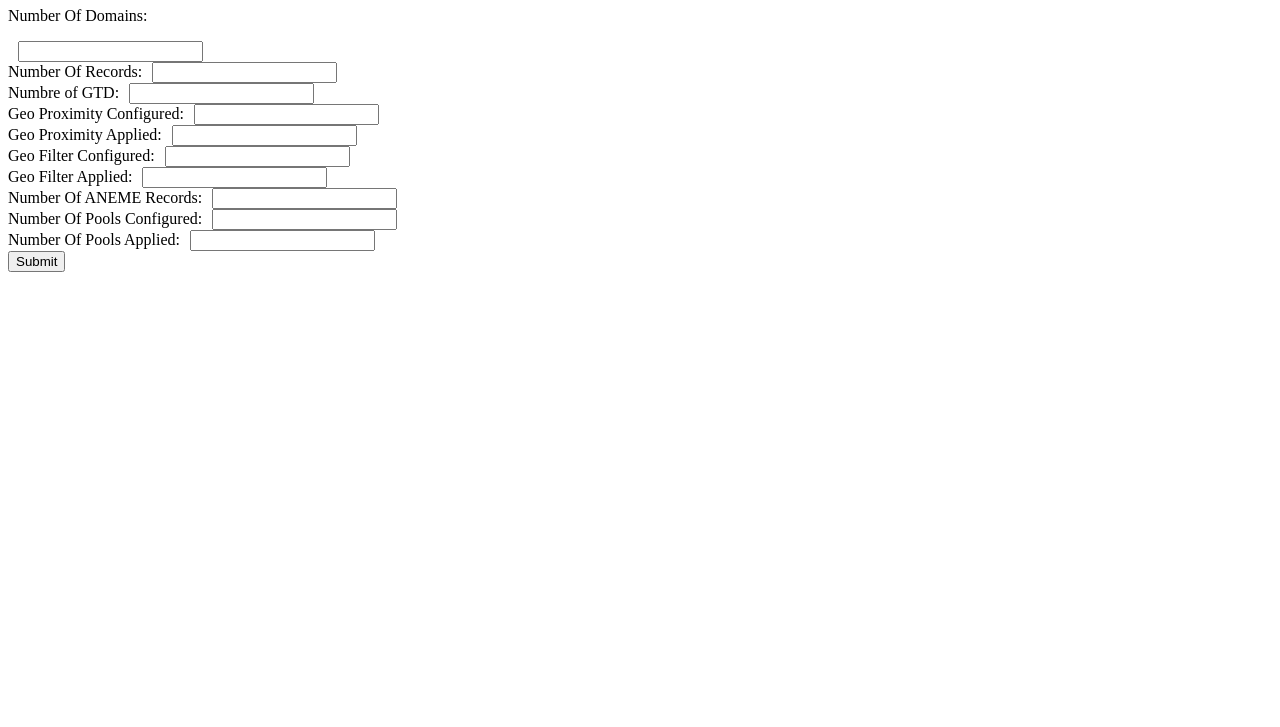
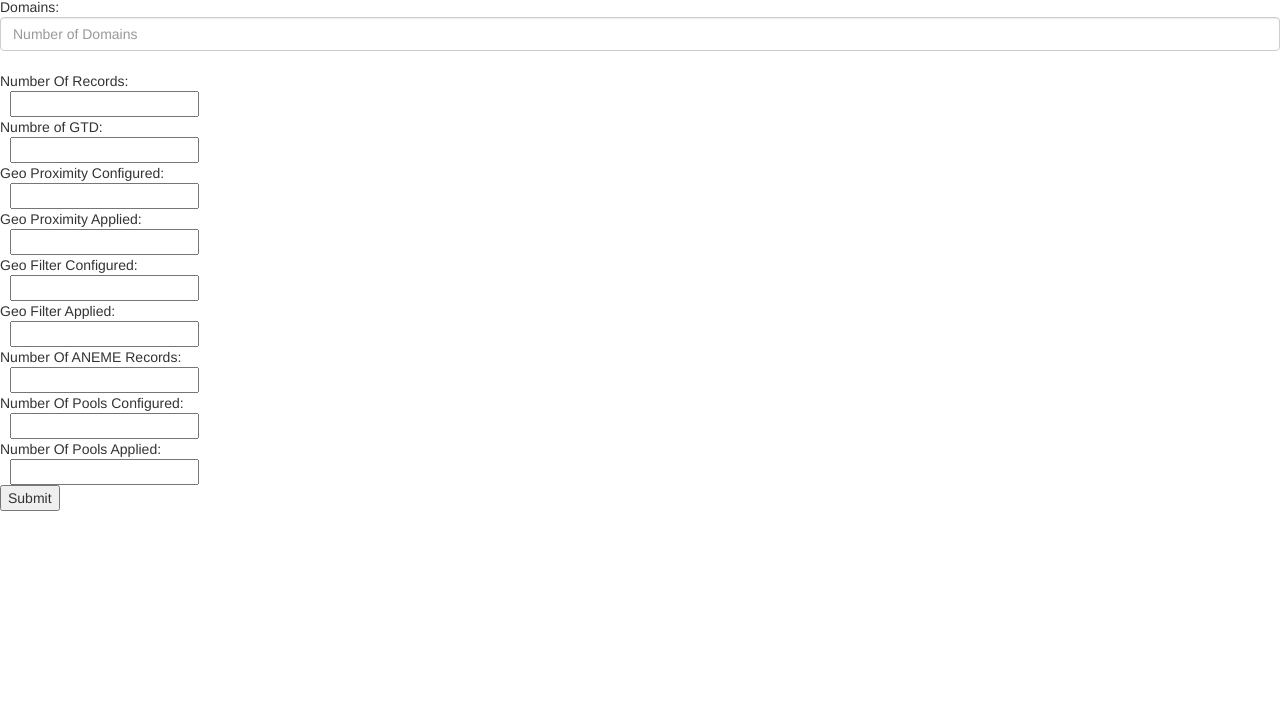
Before and after one commit to eblairmckee/ConstellixCalc, a plain HTML site: page index.html in a window 1280 px wide. Shown: the part 73-800 px from the top of the page. Drawn offline with nearby package versions, Linux system fonts and the light colour scheme.

Commit message:
added bootstrap

```diff
--- a/index.html
+++ b/index.html
@@ -2,6 +2,8 @@
 <head>
   <meta charset="UTF-8"/>
   <meta name="viewport" content="width=device-width, initial-scale=1.0">
+  <link rel="stylesheet" href="https://maxcdn.bootstrapcdn.com/bootstrap/3.3.7/css/bootstrap.min.css" integrity="sha384-BVYiiSIFeK1dGmJRAkycuHAHRg32OmUcww7on3RYdg4Va+PmSTsz/K68vbdEjh4u" crossorigin="anonymous">
+  <link rel="stylesheet" href="https://maxcdn.bootstrapcdn.com/bootstrap/3.3.7/css/bootstrap-theme.min.css" integrity="sha384-rHyoN1iRsVXV4nD0JutlnGaslCJuC7uwjduW9SVrLvRYooPp2bWYgmgJQIXwl/Sp" crossorigin="anonymous">
   <title>Website name</title>
   <link rel="stylesheet" href="style.css">
  </head>
@@ -14,28 +16,39 @@
 <h1> Constellix DNS Pricing Calc</h1>
 
 <form id="form" onsubmit="test.js">
-    <p>Number Of Domains:</p><input class="form" id="domains" type="number" min="1" name="number">
+    Domains: <br>
+    <input  class="form-control" id="domains" type="number" min="1" name="number"placeholder="Number of Domains" aria-describedby="basic-addon1">
     <br>
-    Number Of Records:<input class="form" id="records" type="number" min="1" name="number">
+    Number Of Records:<br>
+    <input class="form" id="records" type="number" min="1" name="number">
     <br>
-    Numbre of GTD:<input class="form" id="gtd" type="number" min="1" name="number">
+    Numbre of GTD:<br>
+    <input class="form" id="gtd" type="number" min="1" name="number">
     <br>
-    Geo Proximity Configured:<input class="form" id="geoProxConf" type="number" min="1" name="number">
+    Geo Proximity Configured:<br>
+    <input class="form" id="geoProxConf" type="number" min="1" name="number">
     <br>
-    Geo Proximity Applied:<input class="form" id="geoProxApp" type="number" min="1" name="number">
+    Geo Proximity Applied:<br>
+    <input class="form" id="geoProxApp" type="number" min="1" name="number">
     <br>
-    Geo Filter Configured:<input class="form" id="geoFilterConf" type="number" min="1" name="number">
+    Geo Filter Configured:<br>
+    <input class="form" id="geoFilterConf" type="number" min="1" name="number">
     <br>
-    Geo Filter Applied:<input class="form" id="geoFilterApp" type="number" min="1" name="number">
+    Geo Filter Applied:<br>
+    <input class="form" id="geoFilterApp" type="number" min="1" name="number">
     <br>
-    Number Of ANEME Records:<input class="form" id="aname" type="number" min="1" name="number">
+    Number Of ANEME Records:<br>
+    <input class="form" id="aname" type="number" min="1" name="number">
     <br>
-    Number Of Pools Configured:<input class="form" id="poolConf" type="number" min="1" name="number">
+    Number Of Pools Configured:<br>
+    <input class="form" id="poolConf" type="number" min="1" name="number">
     <br>
-    Number Of Pools Applied:<input class="form" id="poolApp" type="number" min="1" name="number">
+    Number Of Pools Applied:<br>
+    <input class="form" id="poolApp" type="number" min="1" name="number">
     <br>
     <button id="submit">Submit</button>
 </form>
 <script type="text/javascript" src="Calc1.js"></script>
+<script src="https://maxcdn.bootstrapcdn.com/bootstrap/3.3.7/js/bootstrap.min.js" integrity="sha384-Tc5IQib027qvyjSMfHjOMaLkfuWVxZxUPnCJA7l2mCWNIpG9mGCD8wGNIcPD7Txa" crossorigin="anonymous"></script>
 </body>
 </html>
```
